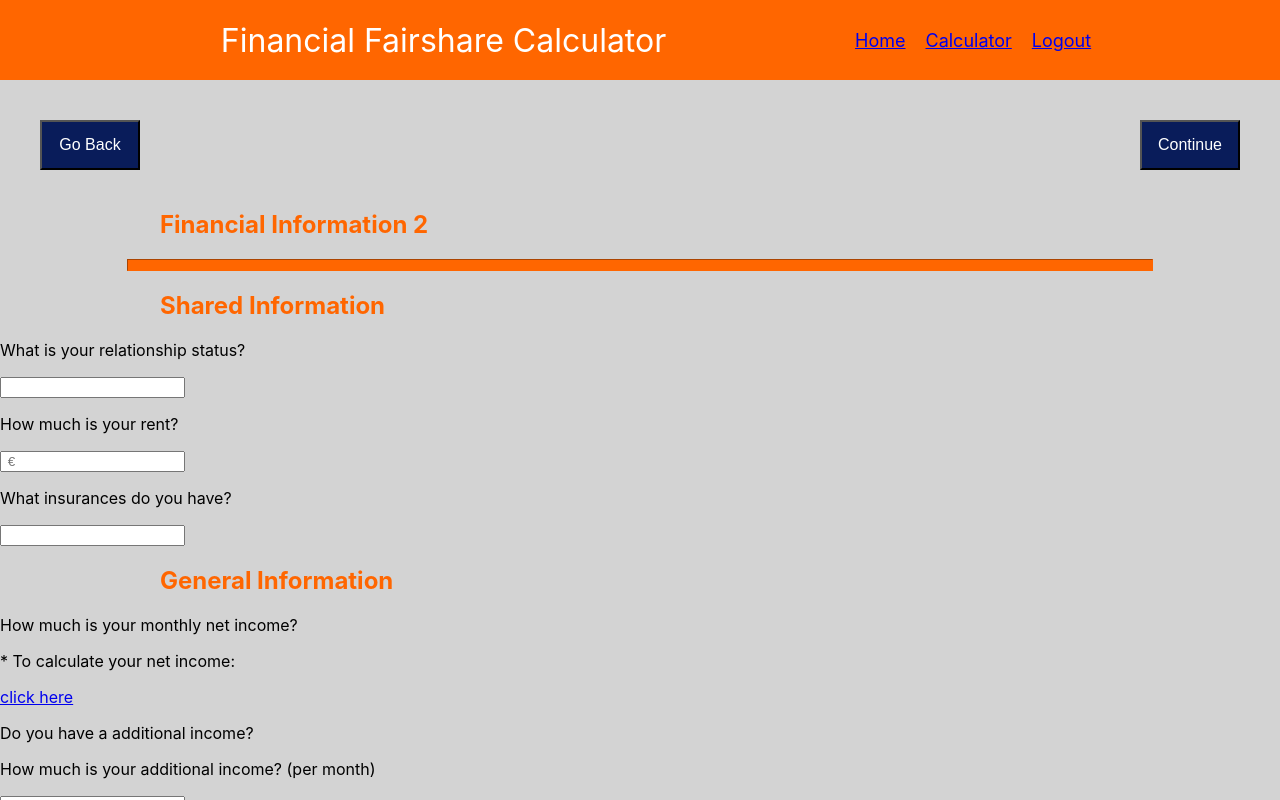
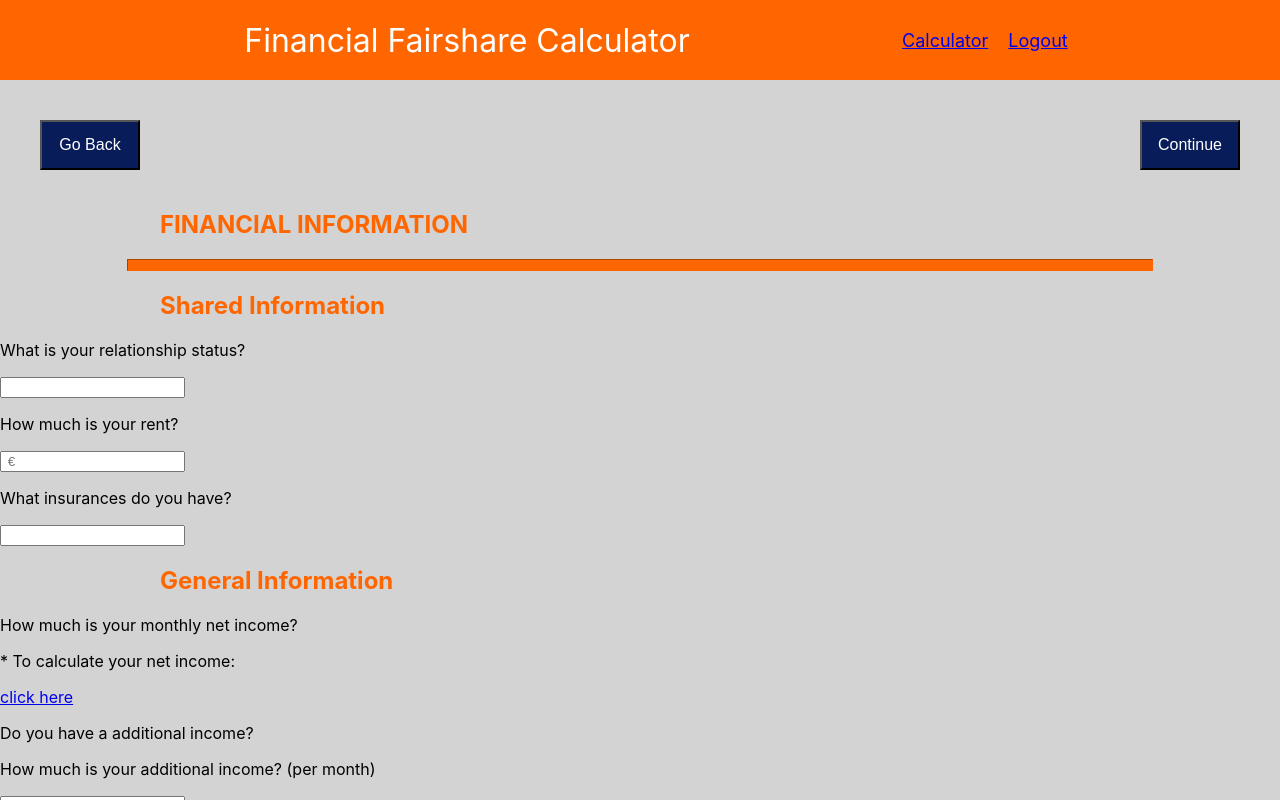
Before and after one commit to navalBhagat/herhackathon-team2-ing, a React (Create React App) app in the folder team2-ing/: page /calculator in a window 1280 px wide. Both pictures are taken after typing "Sample", "Sample" into the empty fields and a click on the button "Continue". Shown: the top 800 px of the page. Built offline with nearby package versions, Linux system fonts and the light colour scheme; the HTML template or start-up script is replaced by a standard one.

Commit message:
Merge and fix

```diff
--- a/team2-ing/src/components/formSteps/FormStep2.tsx
+++ b/team2-ing/src/components/formSteps/FormStep2.tsx
@@ -16,7 +16,7 @@ export const FormStep2: React.FC<Props> = (props) => {
                     Continue
                 </button>
             </div>
-            <h2>Financial Information 2</h2>
+            <h2>FINANCIAL INFORMATION</h2>
             <hr />
             <h2 className="Shared Info" >
                 Shared Information
--- a/team2-ing/src/components/nav/Navbar.tsx
+++ b/team2-ing/src/components/nav/Navbar.tsx
@@ -5,10 +5,8 @@ export const Navbar = () => {
     const { loggedIn, setLoggedIn } = useContext(UserContext);
     return (
         <nav>
-            <a href="/">Home</a>
             {(loggedIn || window.location.href.includes("calculator")) && (
                 <>
-                    <span className="divider" />
                     <a href="/calculator">Calculator</a>
                     <span className="divider" />
                     <a href="/" onClick={() => {setLoggedIn(false)}}>Logout</a>
```
